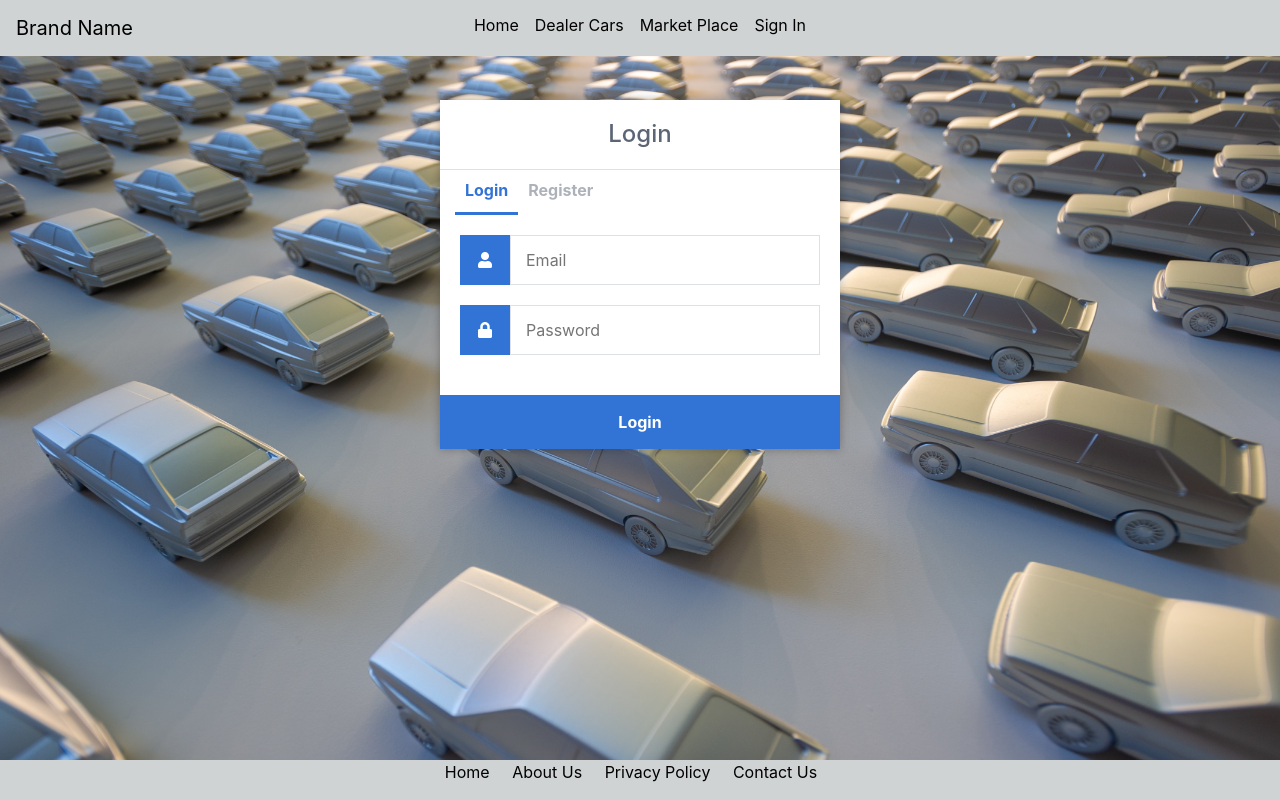
After one commit to MohamadMaarouf/dealership, a Flask app: page /pythonlogin/ in a window 1280 px wide. The commit adds this page. Run offline with Flask 2, Linux system fonts and the light colour scheme; some libraries are stand-ins or nearby versions.

Commit message:
Homepage. Header. Footer.  Sign in Page.

```diff
--- a/main.py
+++ b/main.py
@@ -1,10 +1,102 @@
-from flask import Flask, render_template
+from flask import Flask, render_template, request, redirect, url_for, session
+from flask_mysqldb import MySQL
+import MySQLdb.cursors
+import re
+
 
 app = Flask(__name__)
+
+# Change this to your secret key (can be anything, it's for extra protection)
+app.secret_key = 'your secret key'
+
+# Enter your database connection details below
+app.config['MYSQL_HOST'] = 'localhost'
+app.config['MYSQL_USER'] = 'root'
+app.config['MYSQL_PASSWORD'] = ''
+app.config['MYSQL_DB'] = 'dealership'
+
+# Intialize MySQL
+mysql = MySQL(app)
 
 @app.route("/")
 def home():
     return render_template("homepage.html")
 
+# http://localhost:5000/pythonlogin/ - this will be the login page
+@app.route('/pythonlogin/', methods=['GET', 'POST'])
+def login():
+    # Output message if something goes wrong...
+    msg = ''
+    # Check if "email" and "password" POST requests exist (user submitted form)
+    if request.method == 'POST' and 'email' in request.form and 'password' in request.form:
+        # Create variables for easy access
+        email = request.form['email']
+        password = request.form['password']
+        # Check if account exists using MySQL
+        cursor = mysql.connection.cursor(MySQLdb.cursors.DictCursor)
+        cursor.execute('SELECT * FROM accounts WHERE email = %s AND password = %s', (email, password))
+        # Fetch one record and return result
+        account = cursor.fetchone()
+        # If account exists in accounts table in out database
+        if account:
+            # Create session data, we can access this data in other routes
+            session['loggedin'] = True
+            session['id'] = account['id']
+            session['email'] = account['email']
+            # Redirect to home page
+            return 'Logged in successfully!'
+        else:
+            # Account doesnt exist or email/password incorrect
+            msg = 'Incorrect password/password!'
+    # Show the login form with message (if any)
+    return render_template('signin.html', msg=msg)
+
+# http://localhost:5000/python/logout - this will be the logout page
+@app.route('/python/logout')
+def logout():
+    # Remove session data, this will log the user out
+   session.pop('loggedin', None)
+   session.pop('id', None)
+   session.pop('email', None)
+   # Redirect to login page
+   return redirect(url_for('login'))
+
+# http://localhost:5000/pythonlogin/register - this will be the registration page, we need to use both GET and POST requests
+@app.route('/pythonlogin/register', methods=['GET', 'POST'])
+def register():
+    # Output message if something goes wrong...
+    msg = ''
+    # Check if "username", "password" and "email" POST requests exist (user submitted form)
+    if request.method == 'POST' and 'email' in request.form and 'password' in request.form:
+        # Create variables for easy access
+        email = request.form['email']
+        password = request.form['password']
+               # Check if account exists using MySQL
+        cursor = mysql.connection.cursor(MySQLdb.cursors.DictCursor)
+        cursor.execute('SELECT * FROM accounts WHERE email = %s', (email,))
+        account = cursor.fetchone()
+        # If account exists show error and validation checks
+        if account:
+            msg = 'Account already exists!'
+        elif not re.match(r'[^@]+@[^@]+\.[^@]+', email):
+            msg = 'Invalid email address!'
+        elif not email or not password:
+            msg = 'Please fill out the form!'
+        else:
+            # Account doesnt exists and the form data is valid, now insert new account into accounts table
+            cursor.execute('INSERT INTO accounts VALUES (NULL, %s, %s)', (email, password))
+            mysql.connection.commit()
+            msg = 'You have successfully registered!'
+    elif request.method == 'POST':
+        # Form is empty... (no POST data)
+        msg = 'Please fill out the form!'
+    # Show registration form with message (if any)
+    return render_template('register.html', msg=msg)
+
+
+@app.route("/aboutme")
+def aboutme():
+    return render_template("about.html")
+
 if __name__ == "__main__":
     app.run(debug=True)
--- /dev/null
+++ b/static/style.css
@@ -0,0 +1,113 @@
+
+* {
+  	box-sizing: border-box;
+  	font-family: -apple-system, BlinkMacSystemFont, "segoe ui", roboto, oxygen, ubuntu, cantarell, "fira sans", "droid sans", "helvetica neue", Arial, sans-serif;
+  	font-size: 16px;
+  	-webkit-font-smoothing: antialiased;
+  	-moz-osx-font-smoothing: grayscale;
+}
+body {
+  	background-color: #435165;
+  	margin: 0;
+}
+.login, .register {
+  	width: 400px;
+  	background-color: #ffffff;
+  	box-shadow: 0 0 9px 0 rgba(0, 0, 0, 0.3);
+  	margin: 100px auto;
+}
+.login h1, .register h1 {
+  	text-align: center;
+  	color: #5b6574;
+  	font-size: 24px;
+  	padding: 20px 0 20px 0;
+  	border-bottom: 1px solid #dee0e4;
+}
+.login .links, .register .links {
+  	display: flex;
+  	padding: 0 15px;
+}
+.login .links a, .register .links a {
+  	color: #adb2ba;
+  	text-decoration: none;
+  	display: inline-flex;
+  	padding: 0 10px 10px 10px;
+  	font-weight: bold;
+}
+.login .links a:hover, .register .links a:hover {
+  	color: #9da3ac;
+}
+.login .links a.active, .register .links a.active {
+  	border-bottom: 3px solid #3274d6;
+  	color: #3274d6;
+}
+.login form, .register form {
+  	display: flex;
+  	flex-wrap: wrap;
+  	justify-content: center;
+  	padding-top: 20px;
+}
+.login form label, .register form label {
+  	display: flex;
+  	justify-content: center;
+  	align-items: center;
+  	width: 50px;
+  	height: 50px;
+  	background-color: #3274d6;
+  	color: #ffffff;
+}
+.login form input[type="password"], .login form input[type="text"], .login form input[type="email"], .register form input[type="password"], .register form input[type="text"], .register form input[type="email"] {
+  	width: 310px;
+  	height: 50px;
+  	border: 1px solid #dee0e4;
+  	margin-bottom: 20px;
+  	padding: 0 15px;
+}
+.login form input[type="submit"], .register form input[type="submit"] {
+  	width: 100%;
+  	padding: 15px;
+  	margin-top: 20px;
+  	background-color: #3274d6;
+  	border: 0;
+  	cursor: pointer;
+  	font-weight: bold;
+  	color: #ffffff;
+  	transition: background-color 0.2s;
+}
+.login form input[type="submit"]:hover, .register form input[type="submit"]:hover {
+  	background-color: #2868c7;
+  	transition: background-color 0.2s;
+}
+
+body.loggedin {
+  	background-color: #f3f4f7;
+}
+.content {
+  	width: 1000px;
+  	margin: 0 auto;
+}
+.content h2 {
+  	margin: 0;
+  	padding: 25px 0;
+  	font-size: 22px;
+  	border-bottom: 1px solid #e0e0e3;
+  	color: #4a536e;
+}
+.content > p, .content > div {
+  	box-shadow: 0 0 5px 0 rgba(0, 0, 0, 0.1);
+  	margin: 25px 0;
+  	padding: 25px;
+	background-color: #fff;
+}
+.content > p table td, .content > div table td {
+	padding: 5px;
+}
+.content > p table td:first-child, .content > div table td:first-child {
+	font-weight: bold;
+	color: #4a536e;
+	padding-right: 15px;
+}
+.content > div p {
+	padding: 5px;
+	margin: 0 0 10px 0;
+}
--- a/templates/homepage.html
+++ b/templates/homepage.html
@@ -1,23 +1,73 @@
 <!DOCTYPE html>
 <html>
+                {% block content %}
+
 <style>
         body {
                 background-image: url("../static/cars.jpg");
-        background-repeat:no-repeat;
-        background-size:cover;
+                background-repeat: no-repeat;
+                background-size: cover;
+                margin: 0px;
         }
-.footer {
-        position: fixed;
-        left: 0;
-        bottom: 0;
-        width: 100%;
+</style>
+{% endblock %}
+
+
+<link rel="stylesheet" href="https://maxcdn.bootstrapcdn.com/bootstrap/4.1.3/css/bootstrap.min.css" />
+
+<style type="text/css">
+        @media (min-width: 567px) {
+                .abs-center-x {
+                        position: absolute;
+                        top: 5px;
+                        left: 50%;
+                        transform: translateX(-50%);
+                }
+        }
+</style>
+       <nav class="navbar navbar-expand-sm navbar-dark bg-primary">
+                <a href="" class="navbar-brand">Brand Name</a>
+                <button class="navbar-toggler" type="button" data-toggle="collapse" data-target="#navbar8">
+                        <span class="navbar-toggler-icon"></span>
+                </button>
+                <div class="navbar-collapse collapse" id="navbar8">
+                        <ul class="navbar-nav abs-center-x">
+                                <li class="nav-item">
+                                        <a class="nav-link" href="{{ url_for('home') }}">Home</a>
+                                </li>
+                                <li class="nav-item">
+                                        <a class="nav-link" href="#">Dealer Cars</a>
+                                </li>
+                                <li class="nav-item">
+                                        <a class="nav-link" href="#">Market Place</a>
+                                </li>
+                                <li class="nav-item">
+                                        <a class="nav-link" href="{{ url_for('login') }}">Sign In</a>
+                                </li>
+                        </ul>
+                </div>
+        </nav>
+
+</body>
+<style>
+                .main {
+                        margin-top: 30px; /* Add a top margin to avoid content overlay */
+                      }
+        .navbar{
+               background-color: #D0D3D4 !important;
+               position: fixed !important; /* Set the navbar to fixed position */
+               top: 0 !important;
+               width: 100%; /* Position the navbar at the top of the page */
+        }
+        .navbar a{
+               display: inline-block !important;
+               color: black !important;
+        }
+        .navbar a:hover{
                background-color:white;
-        color: white;
-        text-align: center;
        }
        </style>
 
-<!--Build footer. change background color of footer. Size of footer.-->
        <style>
                 .footer {
                         position: fixed;
@@ -31,51 +81,11 @@ body {
                 }
         </style>
         <!--Call footer. &nbsp; puts space in between <a>. -->
-<!--In place of the #, place link to html page (ex. /contactus.html)-->
+        <!--In place of the #, place link to html page through the function that renders it-->
         <div class="footer">
                 <a style="color:black;" href="#">Home</a>&nbsp;&nbsp;&nbsp;&nbsp;
-<a style="color:black;" href="#">About Us</a>&nbsp;&nbsp;&nbsp;&nbsp;
+                <a style="color:black;" href="{{  url_for('aboutme')  }}">About Us</a>&nbsp;&nbsp;&nbsp;&nbsp;
                 <a style="color:black;" href="#">Privacy Policy</a>&nbsp;&nbsp;&nbsp;&nbsp;
                 <a style="color:black;" href="#">Contact Us</a>&nbsp;&nbsp;&nbsp;&nbsp;
         </div>
-
-<!--Set up navigation links-->
-<nav>
-  <a href="#">Home</a>
-  <a href="#">Dealer cars</a>
-  <a href="#">Market Place</a>
-  <a href="#">Profile</a>
-</nav>
-
-<!--body margin is used to fill top nav bar completely-->
-<!--nav{} bar is designed at the top of the page-->
-<style>
-body{
-        margin:0px;
-}
-nav{
-        Width: 100%;
-        height: 38px;
-        background-color: #D0D3D4;
-        font-size: 0px;
-        text-align: center;
-}
-/*nav a allows us to manipulate the nav links style.*/
-nav a{
-        display: inline-block;
-        font-size: 20px;
-        color: black;
-        text-decoration: none;
-        padding-top: 5px;
-        padding-right: 10px;
-        padding-bottom: 10px;
-        padding-left: 10px;
-
-}
-nav a:hover{
-        background-color:white;
-}
-
-</style>
-
 </html>
--- /dev/null
+++ b/templates/signin.html
@@ -0,0 +1,49 @@
+{% extends 'homepage.html'%}
+{% block content %}
+
+
+
+<!DOCTYPE html>
+<html>
+		<style>
+				body {
+					background-image: url("../static/cars.jpg");
+					background-repeat: no-repeat;
+					background-size: cover;
+					margin: 0px;
+			}
+				.main {
+						padding: 40px;
+						margin-top: 200px;
+						height: 100px; /* Used in this example to enable scrolling */
+					  }
+				</style>
+	<head>
+		<meta charset="utf-8">
+		<title>Login</title>
+		<link rel="stylesheet" href="{{ url_for('static', filename='style.css') }}">
+		<link rel="stylesheet" href="https://use.fontawesome.com/releases/v5.7.1/css/all.css">
+	</head>
+	<body>
+		<div class="login">
+			<h1>Login</h1>
+			<div class="links">
+				<a href="{{ url_for('login') }}" class="active">Login</a>
+				<a href="{{ url_for('register') }}">Register</a>
+			</div>
+			<form action="{{ url_for('login') }}" method="post">
+				<label for="email">
+					<i class="fas fa-user"></i>
+				</label>
+				<input type="text" name="email" placeholder="Email" id="email" required>
+				<label for="password">
+					<i class="fas fa-lock"></i>
+				</label>
+				<input type="password" name="password" placeholder="Password" id="password" required>
+				<div class="msg">{{ msg }}</div>
+				<input type="submit" value="Login">
+			</form>
+		</div>
+	</body>
+</html>
+{% endblock %}
```
Also changed, not shown: database.sql (added, +12 -0 lines), templates/about.html (added, +14 -0 lines), templates/register.html (added, +47 -0 lines), templates/styles.css (added, +16 -0 lines), 1 other file. Lines whose indentation alone changed are shown as unchanged.
